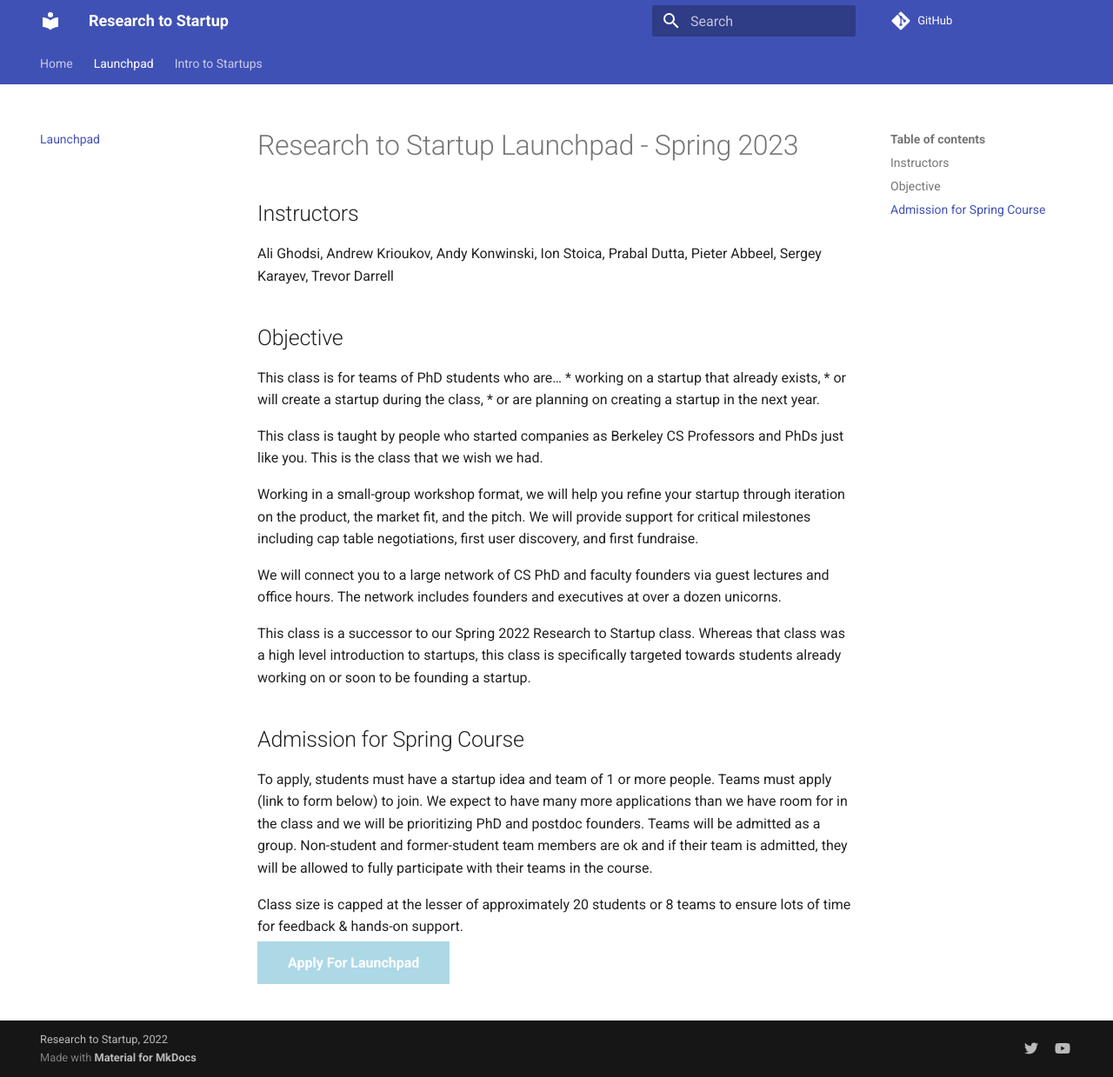
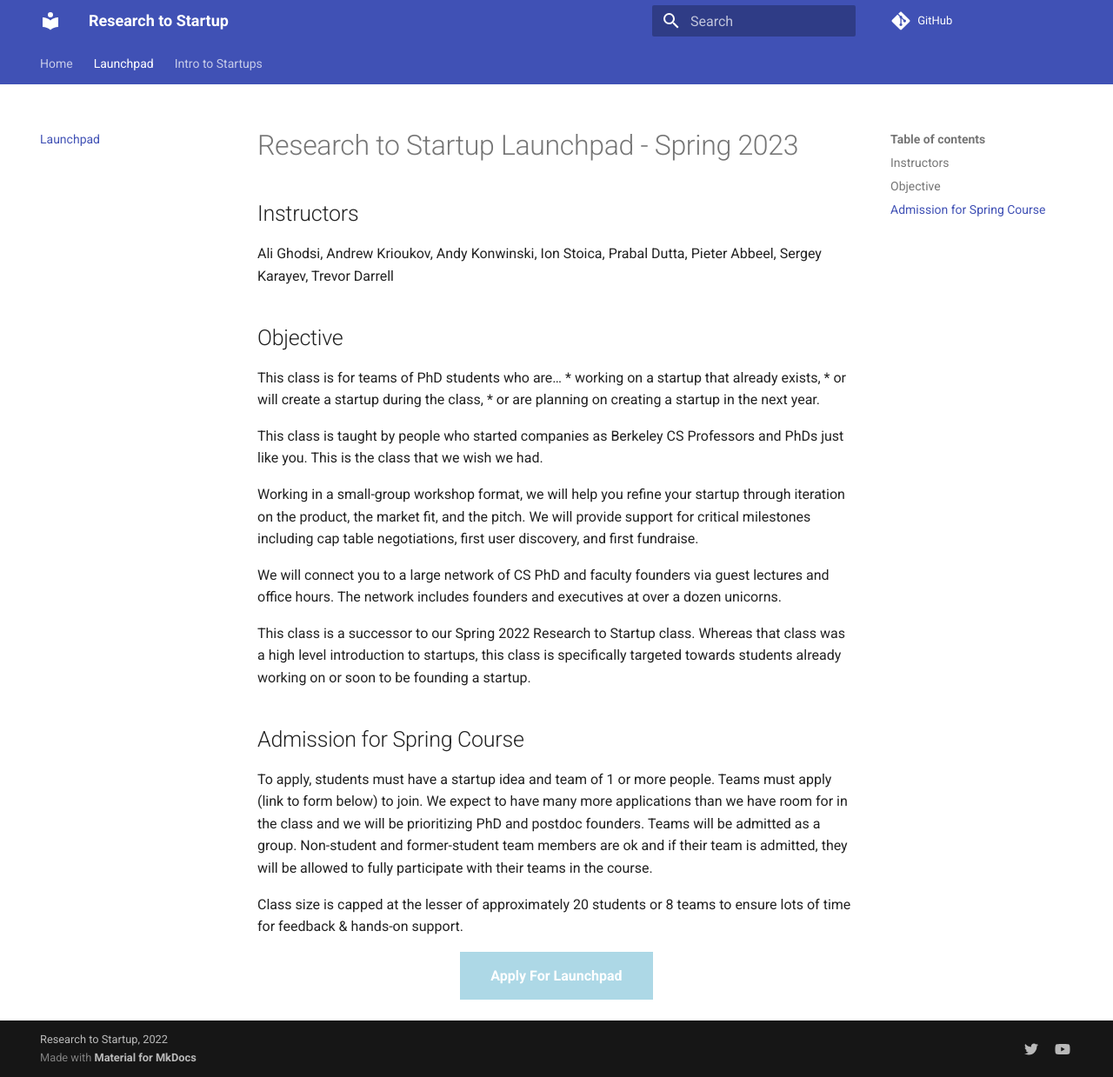
Before and after one commit to research-to-startup/research-to-startup.github.io, an MkDocs documentation site: the page built from docs/launchpad-sp23.md, in a window 1280 px wide and 1239 px high. Shown: the whole window at 87% size. Built offline with MkDocs 1.6.1 and Material for MkDocs 9.7.7, drawn with Linux system fonts in a browser that asks for light colours; comment, search, counter and statistics services are not loaded.

Commit message:
Update extra.css

```diff
--- a/docs/stylesheets/extra.css
+++ b/docs/stylesheets/extra.css
@@ -44,6 +44,11 @@ h1.title {
   font-size: 0.9em;
 }
 
+.centerer-container {
+  display: flex;
+  justify-content: center;
+}
+
 .apply-button {
   color: white;
   background-color: lightblue;
```
